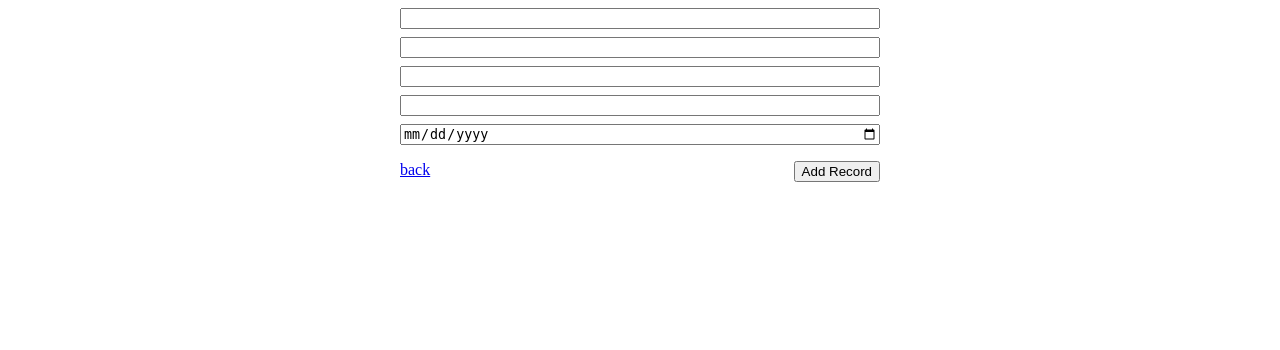
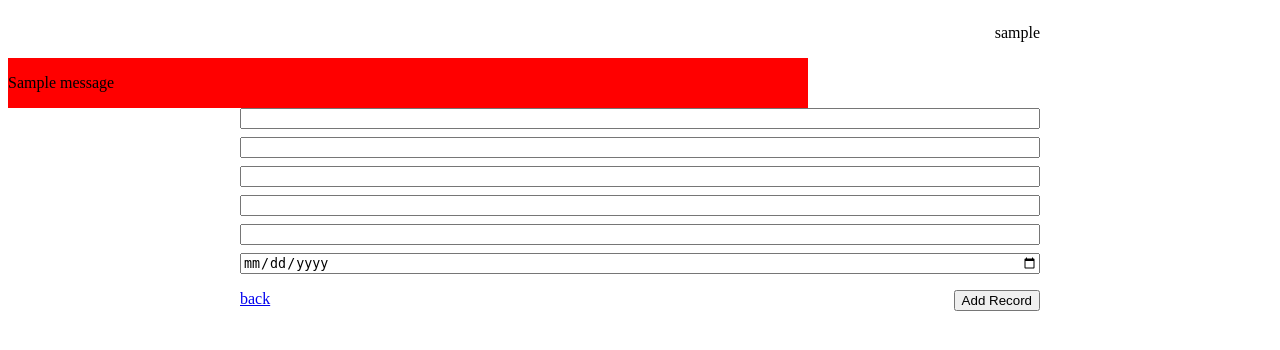
Before and after one commit to chawza/myfinance, a Django app: template templates/wallet/edit_record.html in a window 1280 px wide. Shown: the top 350 px of the page. Run offline with Django 4.2, Linux system fonts and the light colour scheme; the template is opened without the code that fills it: most values are stand-ins (such as "Sample title", 1, 10 or a date in 2020); one stand-in notice (Sample message) is shown; form fields are guessed from the names that the template uses.

Commit message:
use base template on edit record

```diff
--- a/templates/wallet/base.html
+++ b/templates/wallet/base.html
@@ -12,6 +12,13 @@
             <div id="nav-bar">
                 <p>{{ username }}</p>
             </div>
+        </section>
+        <section id="messages-area">
+            {% for message in messages %}
+            <div class="message">
+                <p>{{ message }}</p>
+            </div>
+            {% endfor %}
         </section>
         <section id="content-area">
             {% block content %}
@@ -39,6 +46,22 @@
 
     #content-area {
         width: 50rem;
+        margin-left: auto;
+        margin-right: auto;
+    }
+
+    #messages-area {
+        display: flex;
+        flex-direction: column;
+        width: 50rem;
+    }
+
+    #messages-area .message {
+        width: 100%;
+        background-color: red;
     }
 
 </style>
+
+{% block extra_css %}
+{% endblock %}
--- a/templates/wallet/edit_record.html
+++ b/templates/wallet/edit_record.html
@@ -1,17 +1,12 @@
-<!DOCTYPE html>
-<html lang="en">
-<head>
-    <meta charset="UTF-8">
-    <meta http-equiv="X-UA-Compatible" content="IE=edge">
-    <meta name="viewport" content="width=device-width, initial-scale=1.0">
-    <title>Document</title>
-</head>
-<body>
-    <div class="content">
-        <form name="add-record-form" class="add-record-form" method="POST">
+{% extends "wallet/base.html" %}
+
+{% block content %}
+    <div id="content-wrapper">
+        <form id="add-record-form" class="add-record-form" method="POST">
             {% csrf_token %}
             {{ form.account }}
-            {{ form.labels}}
+            {{ form.amount }}
+            {{ form.labels }}
             {{ form.type }}
             {{ form.note }}
             {{ form.date }}
@@ -28,20 +23,15 @@
             </button>
         </div>
     </div>
-</body>
+{% endblock %}
+
+{% block extra_css %}
     <style>
-    .content {
-        width: 30rem;
-        margin-left: auto;
-        margin-right: auto;
-    }
-
-    .content form {
+        #content-wrapper {
             width: 100%;
         }
 
         form {
-        width: 30rem;
             display: flex;
             flex-direction: column;
             gap: .5rem;
@@ -55,4 +45,4 @@
             justify-content: space-between;
         }
     </style>
-</html>
+{% endblock %}
```
Lines whose indentation alone changed are shown as unchanged.
